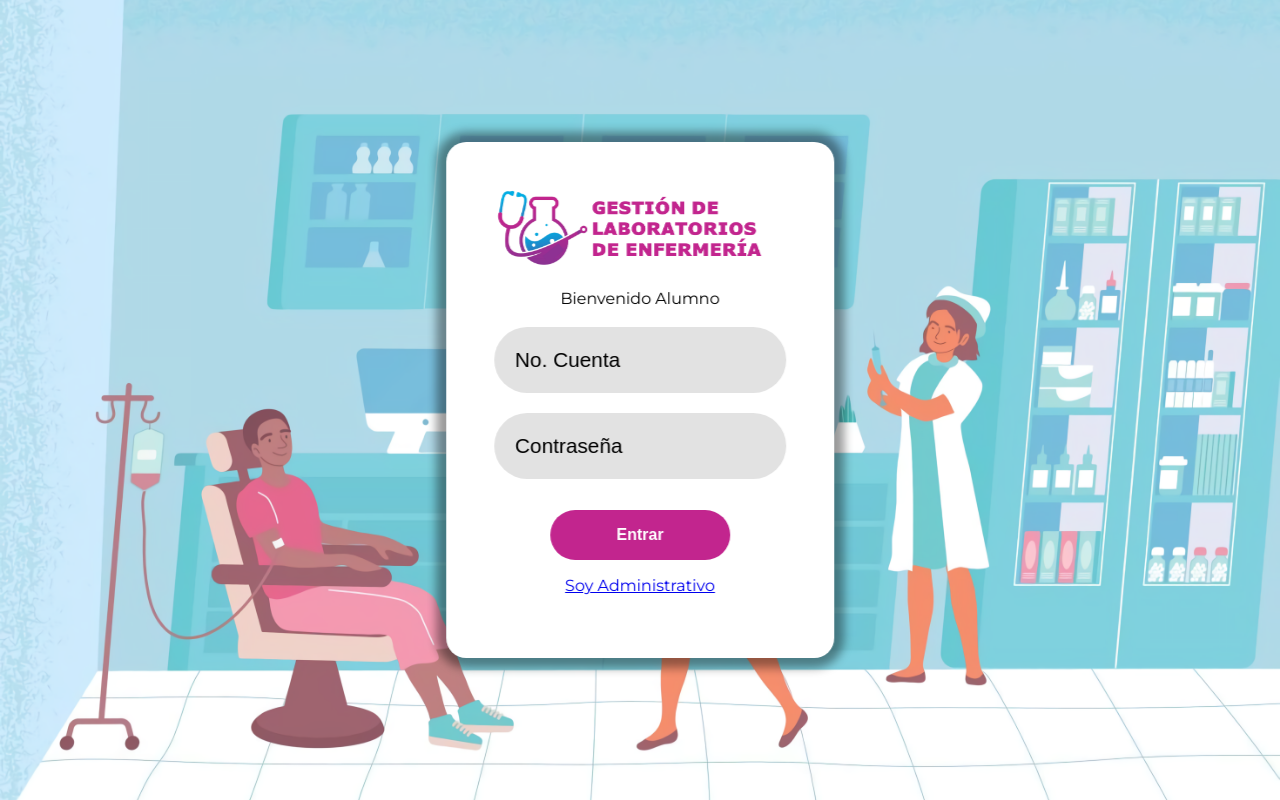
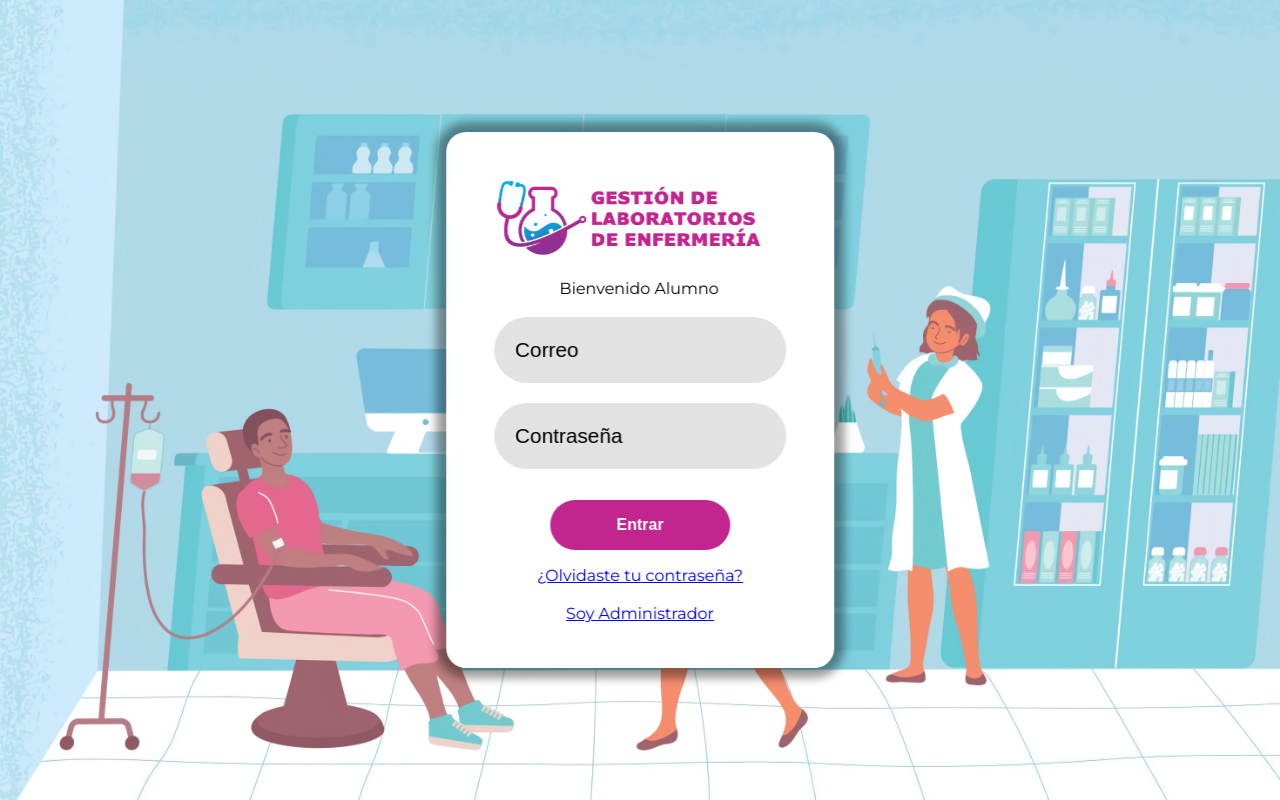
Before and after one commit to Jordan-Rodriguez1/Enfermeria, a PHP site: page /Enfermeria/ in a window 1280 px wide. Run offline with PHP 8.4, Linux system fonts and the light colour scheme.

Commit message:
Se actualizó todo el login

```diff
--- a/Assets/css/main.css
+++ b/Assets/css/main.css
@@ -21,8 +21,19 @@ body {
   left: 50%;
 }
 
-form {
-  height: 420px;
+#user{
+  height: 440px;
+  padding: 3em;
+  border-radius: 20px;
+  background: var(--white);
+  backdrop-filter: blur(10px);
+  box-shadow: 10px 10px 0px 0px rgba(0, 0, 0, 0.4);
+  box-shadow: 0px 0px 10px 10px rgba(0, 0, 0, 0.4);
+  text-align: center;
+}
+
+#rec{
+  height: 200px;
   padding: 3em;
   border-radius: 20px;
   background: var(--white);
@@ -34,6 +45,7 @@ form {
 
 p {
   margin: 0;
+  width: 290px;
 }
 
 img {
@@ -89,6 +101,11 @@ a {
     margin-bottom: 15px;
   }
 
+  p {
+  margin: 0;
+  width: 235px;
+  }
+
   input {
     width: 200px;
     font-size: 1em;
--- a/Controller/Login.php
+++ b/Controller/Login.php
@@ -17,5 +17,15 @@
         {
             $this->views->getView($this, "loginprof");
         }
+
+        public function recuperar()
+        {
+            $this->views->getView($this, "recuperar");
+        }
+
+        public function recuperarprof()
+        {
+            $this->views->getView($this, "recuperarprof");
+        }
 }
 ?>
--- a/Controller/Usuarios.php
+++ b/Controller/Usuarios.php
@@ -136,7 +136,7 @@ class Usuarios extends Controllers
                     header('location: '.base_url(). 'Dashboard/Listar');
             } else {
                 $error = 0;
-                header("location: ".base_url()."?msg=$error");
+                header("location: ".base_url(). 'Login/loginprof'."?msg=$error");
             }
         }
     }
--- a/Models/AlumnosModel.php
+++ b/Models/AlumnosModel.php
@@ -90,7 +90,7 @@ class AlumnosModel extends Mysql{
     {
         $this->usuario = $usuario;
         $this->clave = $clave;
-        $sql = "SELECT * FROM alumnos WHERE usuario = '{$this->usuario}' AND clave = '{$this->clave}' AND estado=1";
+        $sql = "SELECT * FROM alumnos WHERE correo = '{$this->usuario}' AND clave = '{$this->clave}' AND estado=1";
         $res = $this->select($sql);
         return $res;
     }
--- a/Models/UsuariosModel.php
+++ b/Models/UsuariosModel.php
@@ -90,7 +90,7 @@ class UsuariosModel extends Mysql{
     {
         $this->usuario = $usuario;
         $this->clave = $clave;
-        $sql = "SELECT * FROM usuarios WHERE usuario = '{$this->usuario}' AND clave = '{$this->clave}' AND estado=1";
+        $sql = "SELECT * FROM usuarios WHERE correo = '{$this->usuario}' AND clave = '{$this->clave}' AND estado=1";
         $res = $this->select($sql);
         return $res;
     }
--- a/Views/login.php
+++ b/Views/login.php
@@ -2,7 +2,6 @@
 <html lang="es">
 
   <head>
-
     <meta charset="utf-8">
     <meta http-equiv="X-UA-Compatible" content="IE=edge">
     <meta name="viewport" content="width=device-width" />
@@ -15,16 +14,15 @@
     <link href="https://fonts.googleapis.com/css2?family=Montserrat:wght@300;400;500&display=swap" rel="stylesheet">
     <link href="https://fonts.googleapis.com/css?family=Sen&display=swap" rel="stylesheet">
     <link rel="stylesheet" type="text/css" href="Assets/css/main.css">
-
   </head>
 
   <body>
     <div style="background-image: url(Assets/img/fondo.png); background-repeat: no-repeat; background-size: cover; min-height: 100vh; background-position: center">
       <div class="container">
-  <form action="<?php echo base_url(); ?>Alumnos/login"class="user" method="POST" autocomplete="off">
+        <form id="user" action="<?php echo base_url(); ?>Alumnos/login" class="user" method="POST" autocomplete="off">
           <p><img src="Assets/img/logo2.png"></p>
           <p>Bienvenido Alumno</p><br>
-    <input type="number"  name="usuario" placeholder="No. Cuenta" id="usuario"  required><br>
+          <input type="email"  name="usuario" placeholder="Correo" id="usuario"  required><br>
           <input type="password" name="clave" placeholder="Contraseña"  id="clave" required><br>
             <?php if (isset($_GET['msg'])) { ?>
               <div class="alert alert-danger" role="alert">
@@ -32,9 +30,10 @@
               </div>
             <?php } ?>
           <input type="submit" value="Entrar"/><br>
-    <!--<a href="recuperar">¿Olvidaste tu contraseña?</a><br><br>-->
-    <a href="Login/loginprof">Soy Administrativo</a>
+          <a href="Login/recuperar">¿Olvidaste tu contraseña?</a><br><br>
+          <a href="Login/loginprof">Soy Administrador</a>
         </form>
-
+      </div>
+    </div>
   </body>
 </html>
```
Also changed, not shown: Views/loginprof.php (+5 -6 lines), Views/recuperar.php (+11 -18 lines), Views/recuperarprof.php (+11 -18 lines). Lines whose indentation alone changed are shown as unchanged.
